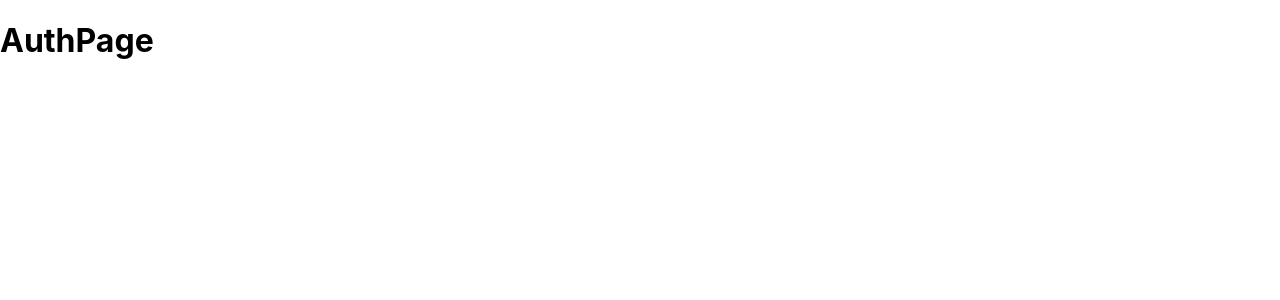
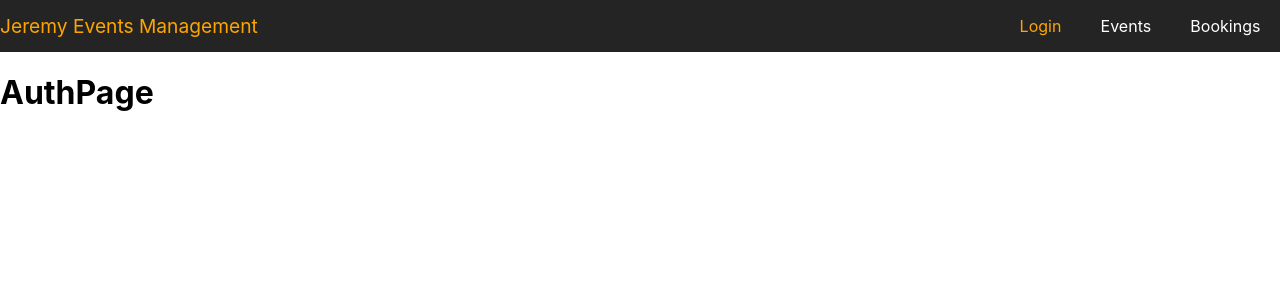
Before and after one commit to butsoleg/react-graphqlpractice, a React (Create React App) app in the folder frontend/: page /auth in a window 1280 px wide. Shown: the top 300 px of the page. Built offline with nearby package versions, Linux system fonts and the light colour scheme.

Commit message:
add nav, routing and layout

```diff
--- a/frontend/src/App.js
+++ b/frontend/src/App.js
@@ -1,24 +1,18 @@
 import React, { Component } from 'react'
-import { BrowserRouter, Route, Switch, Redirect } from 'react-router-dom'
-import AuthPage from './pages/AuthPage'
-import EventsPage from './pages/EventsPage'
-import BookingsPage from './pages/BookingsPage'
-import NotFoundPage from './pages/NotFoundPage'
+import { BrowserRouter, Route, Switch } from 'react-router-dom'
+import DefaultLayout from './layouts/DefaultLayout'
 import './App.css'
 
 class App extends Component {
   render() {
     return (
-      <BrowserRouter>
-        <Switch>
-          {/* <Route path="/" exact component={null} /> */}
-          <Redirect from="/" exact to="/auth" />
-          <Route path="/auth" component={AuthPage} />
-          <Route path="/events" component={EventsPage} />
-          <Route path="/bookings" component={BookingsPage} />
-          <Route component={NotFoundPage} />
-        </Switch>
-      </BrowserRouter>
+      <React.Fragment>
+        <BrowserRouter>
+          <Switch>
+            <Route component={DefaultLayout} />
+          </Switch>
+        </BrowserRouter>
+      </React.Fragment>
     )
   }
 }
--- /dev/null
+++ b/frontend/src/components/navigation/MainNavigation.css
@@ -0,0 +1,40 @@
+header {
+  background: #242424;
+}
+
+.container {
+  max-width: 1280px;
+  margin: 0 auto;
+  display: flex;
+  justify-content: space-between;
+  align-items: center;
+}
+
+header .container .main-navigation__logo {
+  font-size: 1.2em;
+  color: orange;
+}
+
+header .container .main-navigation__item {
+  flex-basis: 20rem;
+}
+
+header .container .main-navigation__item ul {
+  display: flex;
+  justify-content: space-around;
+  align-items: center;
+}
+
+header .container .main-navigation__item ul li {
+  list-style-type: none;
+}
+
+header .container .main-navigation__item ul li a {
+  text-decoration: none;
+  color: white;
+}
+
+header .container .main-navigation__item ul li a[aria-current='page'],
+header .container .main-navigation__item ul li > a:hover {
+  color: orange;
+}
--- /dev/null
+++ b/frontend/src/components/navigation/MainNavigation.jsx
@@ -0,0 +1,28 @@
+import React from 'react'
+import { NavLink } from 'react-router-dom'
+import './MainNavigation.css'
+
+const MainNavigation = () => {
+  return (
+    <header>
+      <div className="container">
+        <div className="main-navigation__logo">Jeremy Events Management</div>
+        <div className="main-navigation__item">
+          <ul>
+            <li>
+              <NavLink to="/auth">Login</NavLink>
+            </li>
+            <li>
+              <NavLink to="/events">Events</NavLink>
+            </li>
+            <li>
+              <NavLink to="/bookings">Bookings</NavLink>
+            </li>
+          </ul>
+        </div>
+      </div>
+    </header>
+  )
+}
+
+export default MainNavigation
--- /dev/null
+++ b/frontend/src/layouts/DefaultLayout.jsx
@@ -0,0 +1,27 @@
+import React from 'react'
+import { Route, Switch, Redirect } from 'react-router-dom'
+import indexRoutes from '../routes'
+import MainNavigation from '../components/navigation/MainNavigation'
+
+const switchRoutes = (
+  <Switch>
+    {indexRoutes.map((prop, key) => {
+      if (prop.redirect)
+        return <Redirect exact from={prop.from} to={prop.to} key={key} />
+      if (prop.catch) return <Route component={prop.component} key={key} />
+      return <Route path={prop.path} component={prop.component} key={key} />
+    })}
+  </Switch>
+)
+
+const DefaultLayout = () => {
+  return (
+    <React.Fragment>
+      <MainNavigation />
+      {/* based on current path, show different component */}
+      <div className="container">{switchRoutes}</div>
+    </React.Fragment>
+  )
+}
+
+export default DefaultLayout
--- a/frontend/src/pages/AuthPage.jsx
+++ b/frontend/src/pages/AuthPage.jsx
@@ -1,7 +1,10 @@
 import React from 'react'
-
 const AuthPage = () => {
-  return <h1>AuthPage</h1>
+  return (
+    <React.Fragment>
+      <h1>AuthPage</h1>
+    </React.Fragment>
+  )
 }
 
 export default AuthPage
--- /dev/null
+++ b/frontend/src/routes/index.js
@@ -0,0 +1,18 @@
+import AuthPage from '../pages/AuthPage'
+import BookingsPage from '../pages/BookingsPage'
+import EventsPage from '../pages/EventsPage'
+import NotFoundPage from '../pages/NotFoundPage'
+
+const indexRoutes = [
+  { redirect: true, name: 'home', from: '/', to: '/auth' },
+  { path: '/auth', name: 'auth', component: AuthPage },
+  { path: '/bookings', name: 'auth', component: BookingsPage },
+  { path: '/events', name: 'auth', component: EventsPage },
+  {
+    catch: true,
+    name: '404',
+    component: NotFoundPage
+  } /* catch all route for 404 */
+]
+
+export default indexRoutes
```
